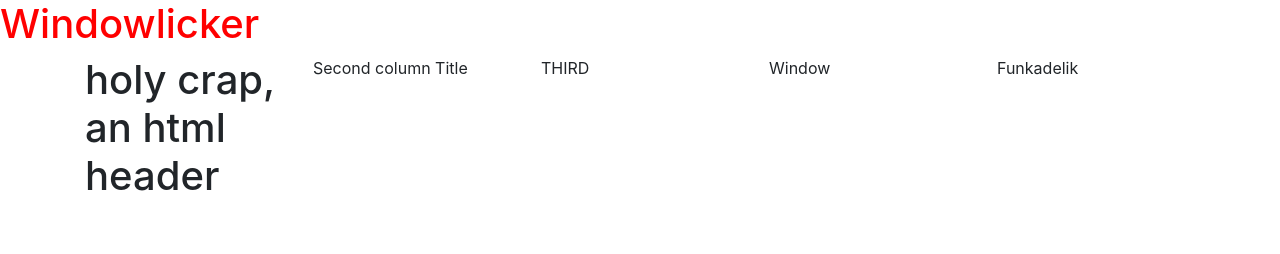
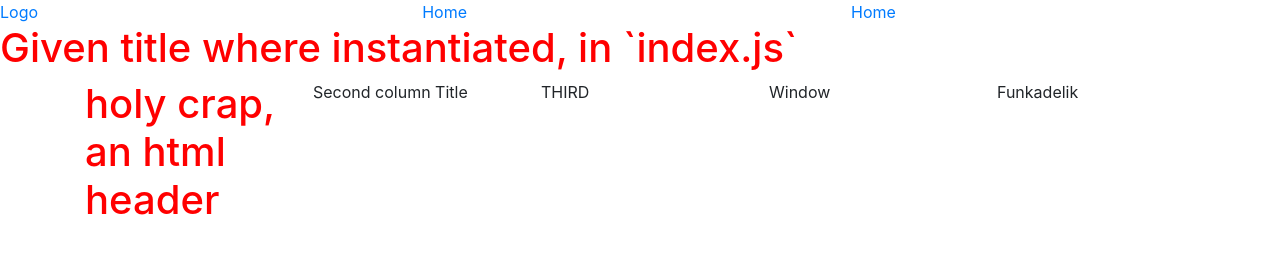
Before and after one commit to jodobear/wd19, a React app: page / in a window 1280 px wide. Built offline with nearby package versions, Linux system fonts and the light colour scheme.

Commit message:
configured custom styling and looked at devtools in Chrome - source maps & React. Then configured Flexbox and demoed how to use it.

```diff
--- a/src/components/header.js
+++ b/src/components/header.js
@@ -3,7 +3,7 @@ import React from 'react';
 export default class Header extends React.Component {
     render() {
         return (
-            <h1 style={{color: 'red'}}>{this.props.title}</h1>
+            <h1>{this.props.title}</h1>
         )
     }
 }
--- a/src/index.html
+++ b/src/index.html
@@ -5,6 +5,13 @@
     </title>
   </head>
   <body>
+    <header>
+      <nav>
+        <div><a href="/">Logo</a></div>
+        <div><a href="/">Home</a></div>
+        <div><a href="/">Home</a></div>
+      </nav>
+    </header>
     <div id="root"></div>
   </body>
 </html>
--- a/src/index.js
+++ b/src/index.js
@@ -1,9 +1,10 @@
 import './sass/bootstrap/scss/bootstrap.scss';
+import './sass/main.scss';
 import React from 'react';
 import ReactDOM from 'react-dom';
 import Home from "./pages/home";
 
 ReactDOM.render(
-    <Home></Home>,
+    <Home title="Given title where instantiated, in `index.js`"></Home>,
     document.getElementById('root')
 )
--- a/src/pages/home.js
+++ b/src/pages/home.js
@@ -11,7 +11,7 @@ export default class Home extends React.Component {
         }
         return (
             <div>
-                <Header title="Windowlicker"></Header>
+                <Header title={this.props.title ? this.props.title : "no title given nor where this component is instantiated."}></Header>
                 <Grid data={[<div><h1>holy crap, an html header</h1></div>, "Second column Title", "THIRD", person, "Funk" + func()]} />
             </div>
         )
--- a/src/sass/main.scss
+++ b/src/sass/main.scss
@@ -1,3 +1,9 @@
 h1 {
   color: red;
 }
+nav {
+  display: flex;
+  div {
+    flex-grow: 1;
+  }
+}
```
